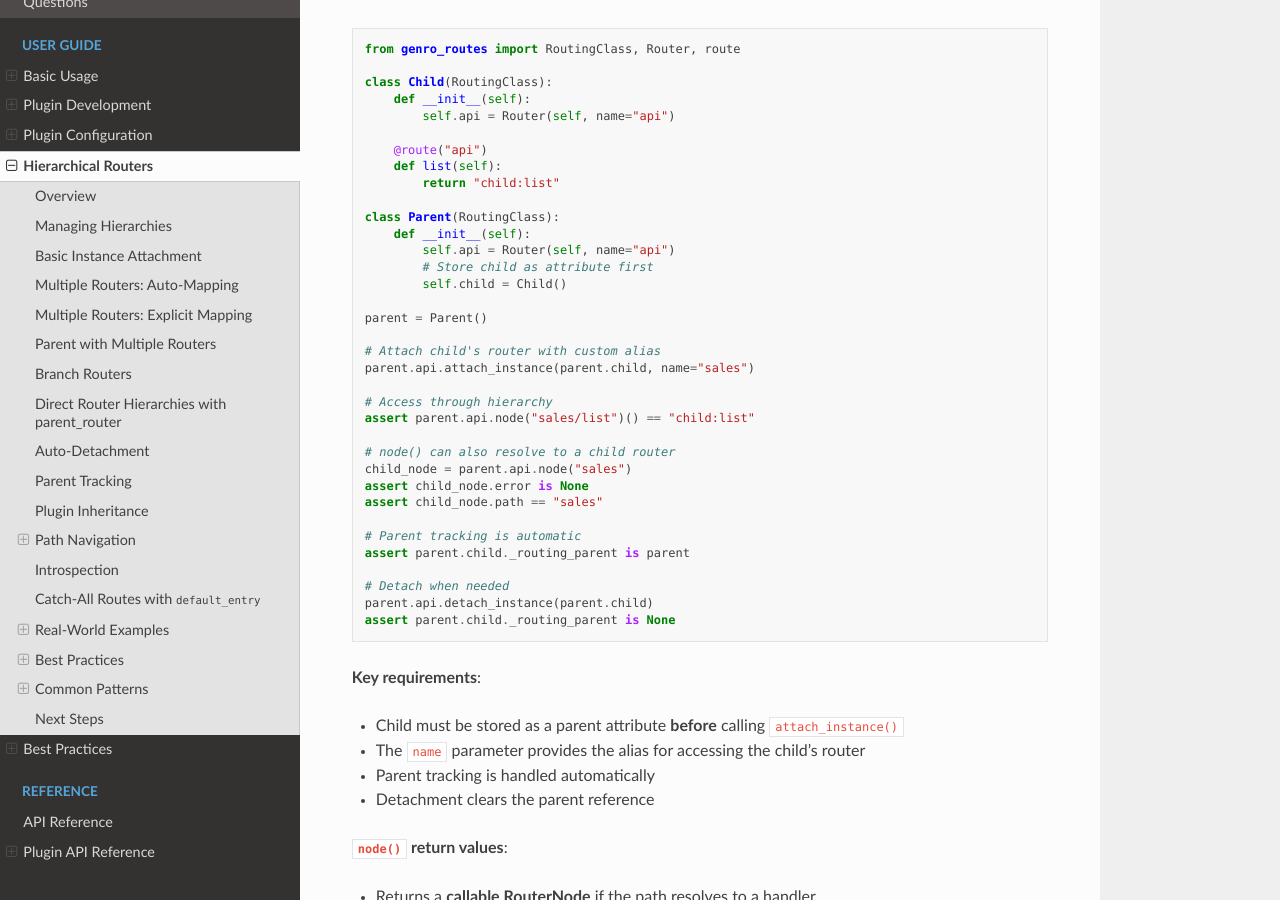
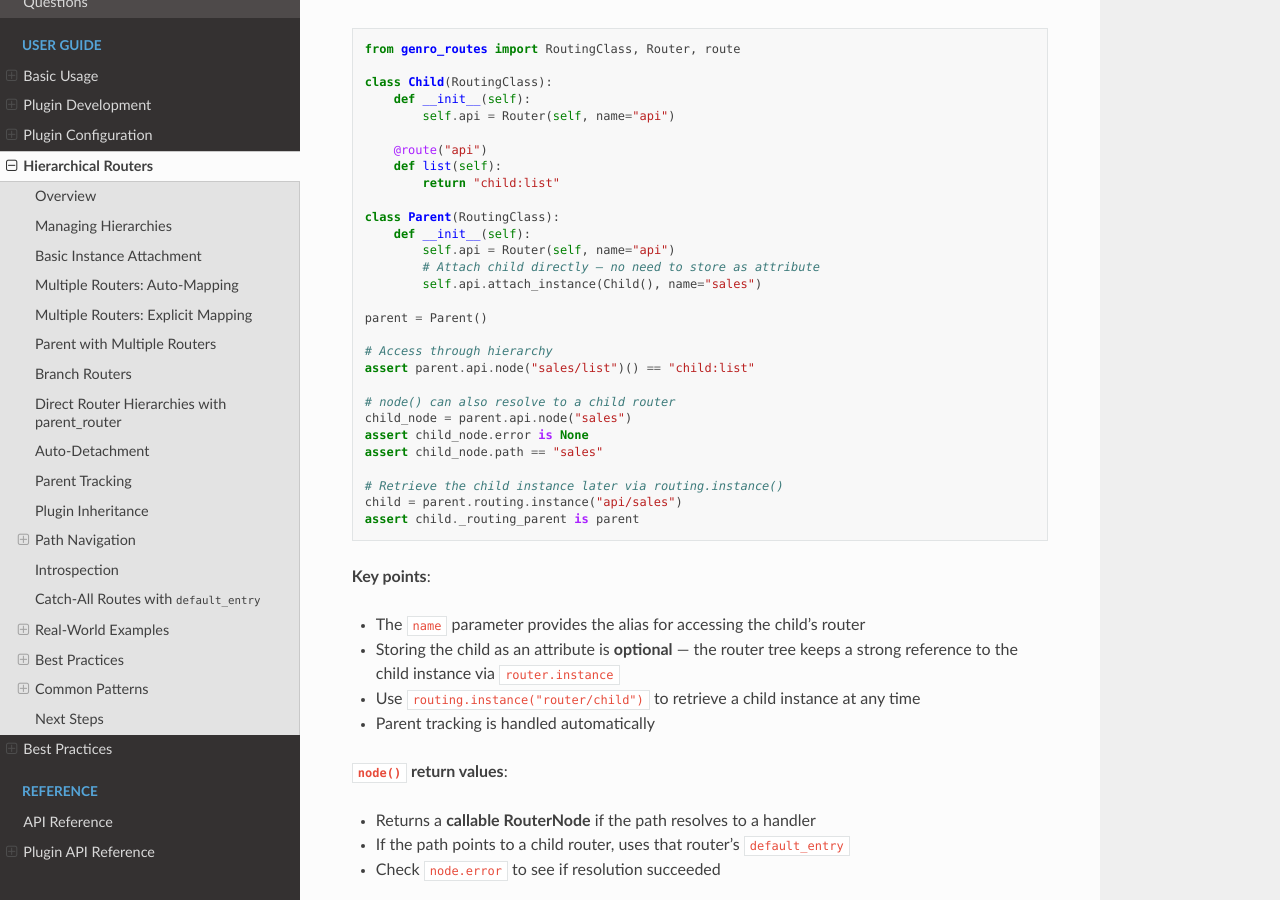
Before and after one commit to genropy/genro-routes, a Sphinx documentation site: the page built from docs/guide/hierarchies.md, in a window 1280 px wide and 900 px high, scrolled down 832 px. Built offline with Sphinx 7.4.7 and the Read the Docs theme 3.1.0, drawn with Linux system fonts in a browser that asks for light colours; pages that are not in the unit, such as notebooks, are missing from menus; some of the changed text lies outside the part shown.

Commit message:
docs: remove false store-before-attach requirement, add routing.instance()
The documentation stated that child instances must be stored as parent
attributes before calling attach_instance(). This is incorrect: the
router tree keeps a strong reference to the child via router.instance.

Update hierarchies.md, best-practices.md and base_router.py docstring
to reflect that attribute storage is optional. Document
routing.instance(path) as the way to retrieve child instances.

@gporcari @mbertoldi

````diff
--- a/docs/guide/hierarchies.md
+++ b/docs/guide/hierarchies.md
@@ -42,13 +42,10 @@ class Child(RoutingClass):
 class Parent(RoutingClass):
     def __init__(self):
         self.api = Router(self, name="api")
-        # Store child as attribute first
-        self.child = Child()
+        # Attach child directly — no need to store as attribute
+        self.api.attach_instance(Child(), name="sales")
 
 parent = Parent()
-
-# Attach child's router with custom alias
-parent.api.attach_instance(parent.child, name="sales")
 
 # Access through hierarchy
 assert parent.api.node("sales/list")() == "child:list"
@@ -58,20 +55,17 @@ child_node = parent.api.node("sales")
 assert child_node.error is None
 assert child_node.path == "sales"
 
-# Parent tracking is automatic
-assert parent.child._routing_parent is parent
-
-# Detach when needed
-parent.api.detach_instance(parent.child)
-assert parent.child._routing_parent is None
+# Retrieve the child instance later via routing.instance()
+child = parent.routing.instance("api/sales")
+assert child._routing_parent is parent
 ```
 
-**Key requirements**:
+**Key points**:
 
-- Child must be stored as a parent attribute **before** calling `attach_instance()`
 - The `name` parameter provides the alias for accessing the child's router
+- Storing the child as an attribute is **optional** — the router tree keeps a strong reference to the child instance via `router.instance`
+- Use `routing.instance("router/child")` to retrieve a child instance at any time
 - Parent tracking is handled automatically
-- Detachment clears the parent reference
 
 **`node()` return values**:
 
@@ -820,15 +814,11 @@ admin.api.attach_instance(self.report_admin, name="reports")
 #         app.api.node("admin/reports/sales_report")()
 ```
 
-### Store Before Attach
+### Retrieve Child Instances
 
 ```python
-# REQUIRED: Always store child as attribute first
-class Parent(RoutingClass):
-    def __init__(self):
-        self.api = Router(self, name="api")
-        self.child = Child()  # Store first
-        self.api.attach_instance(self.child, name="child")  # Then attach
+# Retrieve attached child instances via routing.instance()
+child = parent.routing.instance("api/child")  # returns the RoutingClass instance
 ```
 
 ### Explicit Detachment
````
Also changed, not shown: docs/guide/best-practices.md (+7 -12 lines), 1 other file.
